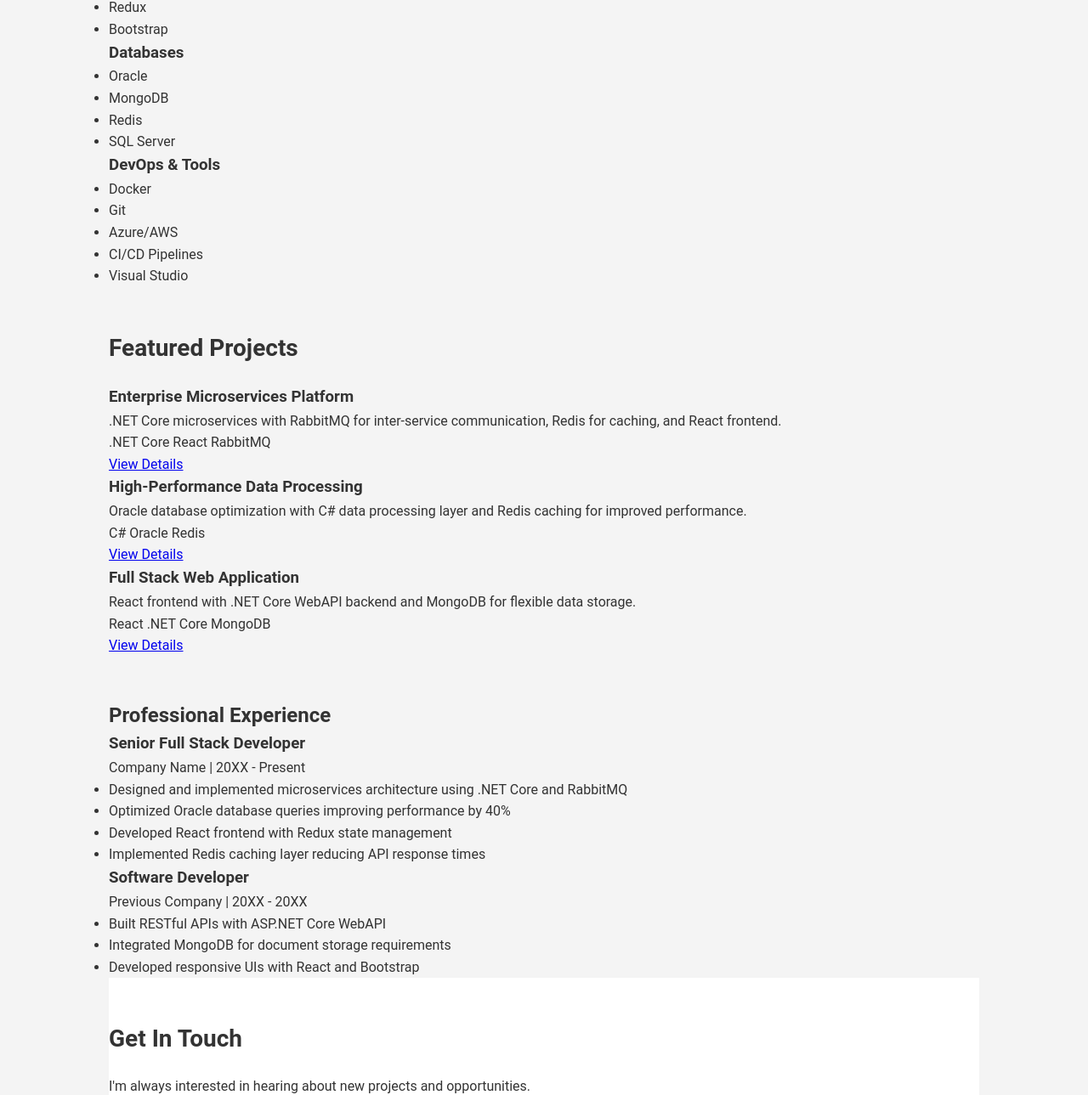
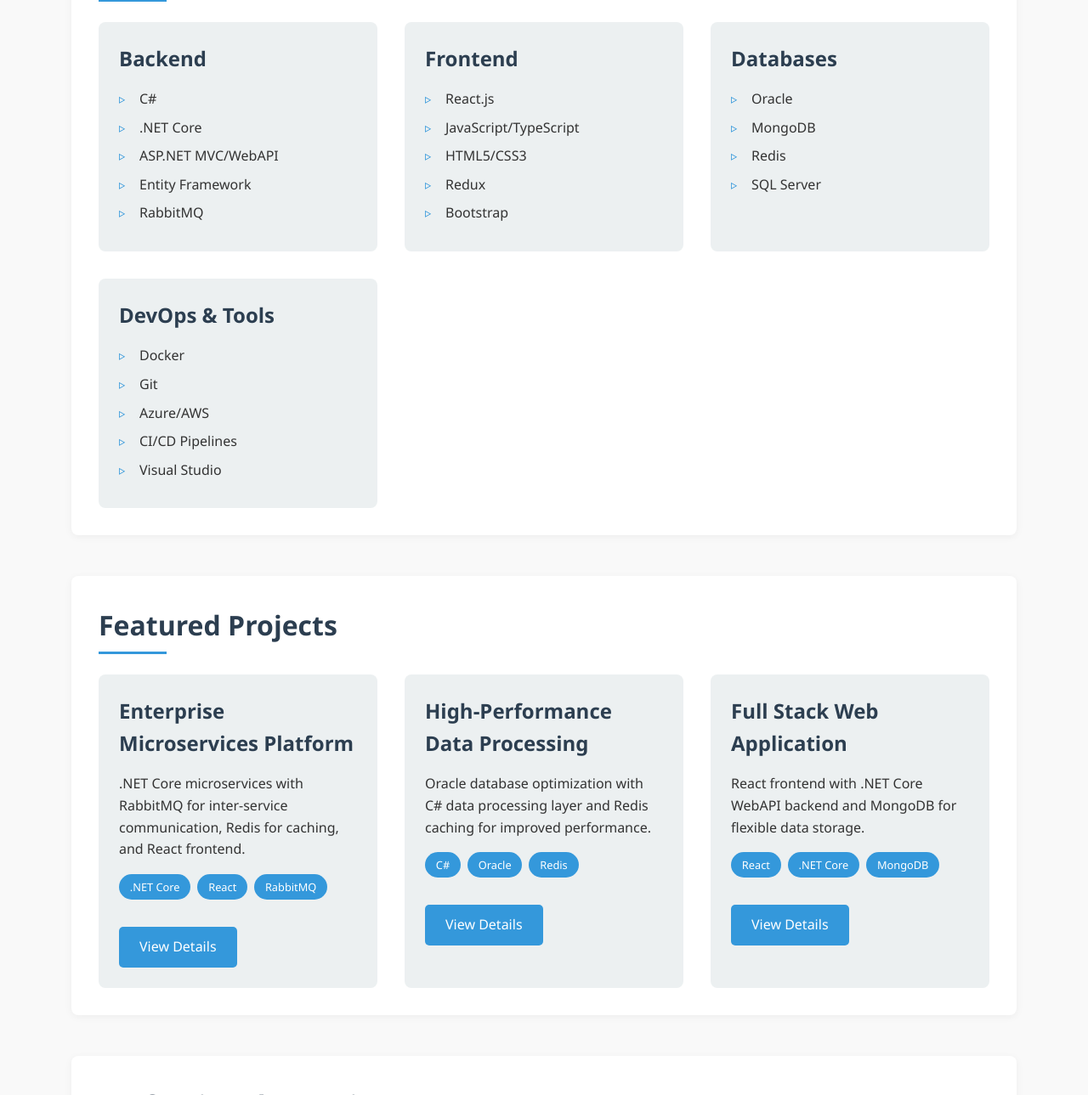
Before and after one commit to damondudek/damondudek.github.io, a plain HTML site: page index.html in a window 1280 px wide. Shown: the part 709-1998 px from the top of the page at 85% size. Drawn offline with Linux system fonts and the light colour scheme; a script that the page names is missing.

Commit message:
Update styles.css

```diff
--- a/styles.css
+++ b/styles.css
@@ -1,4 +1,13 @@
-/* General Styles */
+:root {
+    --primary-color: #2c3e50;
+    --secondary-color: #3498db;
+    --accent-color: #e74c3c;
+    --light-color: #ecf0f1;
+    --dark-color: #2c3e50;
+    --text-color: #333;
+    --text-light: #777;
+}
+
 * {
     margin: 0;
     padding: 0;
@@ -6,145 +15,213 @@
 }
 
 body {
-    font-family: 'Roboto', sans-serif;
+    font-family: 'Segoe UI', Tahoma, Geneva, Verdana, sans-serif;
     line-height: 1.6;
-    background-color: #f4f4f4;
-    color: #333;
+    color: var(--text-color);
+    background-color: #f9f9f9;
 }
 
 .container {
-    width: 80%;
+    width: 90%;
+    max-width: 1200px;
     margin: 0 auto;
+    padding: 0 20px;
 }
 
-/* Navbar */
-nav {
-    background-color: #333;
-    padding: 10px 0;
+header {
+    background-color: var(--primary-color);
+    color: white;
+    padding: 2rem 0;
+    text-align: center;
+    box-shadow: 0 2px 10px rgba(0, 0, 0, 0.1);
 }
 
-nav .logo {
-    font-size: 24px;
-    color: #fff;
-    text-decoration: none;
+.profile-img {
+    width: 150px;
+    height: 150px;
+    border-radius: 50%;
+    object-fit: cover;
+    border: 5px solid var(--secondary-color);
+    margin-bottom: 1rem;
+}
+
+h1 {
+    font-size: 2.5rem;
+    margin-bottom: 0.5rem;
+}
+
+h2 {
+    font-size: 2rem;
+    margin-bottom: 1.5rem;
+    color: var(--primary-color);
+    position: relative;
+    padding-bottom: 0.5rem;
+}
+
+h2::after {
+    content: '';
+    position: absolute;
+    bottom: 0;
+    left: 0;
+    width: 80px;
+    height: 3px;
+    background-color: var(--secondary-color);
+}
+
+h3 {
+    font-size: 1.5rem;
+    margin-bottom: 1rem;
+    color: var(--dark-color);
 }
 
 nav ul {
+    display: flex;
+    justify-content: center;
     list-style: none;
-    float: right;
+    margin-top: 1.5rem;
 }
 
-nav ul li {
-    display: inline;
-    margin-left: 20px;
+nav li {
+    margin: 0 1rem;
 }
 
-nav ul li a {
-    color: #fff;
+nav a {
+    color: white;
     text-decoration: none;
-    font-weight: 700;
+    font-weight: 500;
+    transition: color 0.3s;
 }
 
-/* Home Section */
-#home {
-    background-color: #fff;
-    text-align: center;
-    padding: 50px 0;
+nav a:hover {
+    color: var(--secondary-color);
 }
 
-#home h1 {
-    font-size: 36px;
-    margin-bottom: 10px;
+main {
+    padding: 3rem 0;
 }
 
-#home p {
-    font-size: 18px;
+section {
+    margin-bottom: 3rem;
+    padding: 2rem;
+    background-color: white;
+    border-radius: 8px;
+    box-shadow: 0 2px 10px rgba(0, 0, 0, 0.05);
 }
 
-/* About Me Section */
-#about {
-    padding: 50px 0;
-    background-color: #eaeaea;
+.skills-grid {
+    display: grid;
+    grid-template-columns: repeat(auto-fit, minmax(250px, 1fr));
+    gap: 2rem;
 }
 
-#about h2 {
-    font-size: 28px;
-    margin-bottom: 20px;
+.skill-category {
+    background-color: var(--light-color);
+    padding: 1.5rem;
+    border-radius: 8px;
 }
 
-/* Projects Section */
-#projects {
-    padding: 50px 0;
+.skill-category ul {
+    list-style: none;
 }
 
-#projects h2 {
-    font-size: 28px;
-    margin-bottom: 20px;
+.skill-category li {
+    margin-bottom: 0.5rem;
+    position: relative;
+    padding-left: 1.5rem;
 }
 
-.project {
-    margin-bottom: 20px;
+.skill-category li::before {
+    content: '▹';
+    position: absolute;
+    left: 0;
+    color: var(--secondary-color);
 }
 
-.project h3 {
-    font-size: 22px;
+.projects-grid {
+    display: grid;
+    grid-template-columns: repeat(auto-fit, minmax(300px, 1fr));
+    gap: 2rem;
 }
 
-.project a {
-    color: #0066cc;
-    text-decoration: none;
+.project-card {
+    background-color: var(--light-color);
+    padding: 1.5rem;
+    border-radius: 8px;
+    transition: transform 0.3s;
 }
 
-/* Technologies Section */
-#technologies {
-    padding: 50px 0;
-    background-color: #f9f9f9;
+.project-card:hover {
+    transform: translateY(-5px);
 }
 
-#technologies h2 {
-    font-size: 28px;
-    margin-bottom: 20px;
+.tech-used {
+    display: flex;
+    flex-wrap: wrap;
+    gap: 0.5rem;
+    margin: 1rem 0;
 }
 
-#technologies ul {
-    list-style: none;
+.tech-used span {
+    background-color: var(--secondary-color);
+    color: white;
+    padding: 0.3rem 0.8rem;
+    border-radius: 20px;
+    font-size: 0.8rem;
+}
+
+.btn {
+    display: inline-block;
+    background-color: var(--secondary-color);
+    color: white;
+    padding: 0.7rem 1.5rem;
+    border-radius: 5px;
+    text-decoration: none;
+    transition: background-color 0.3s;
+    margin-top: 1rem;
+}
+
+.btn:hover {
+    background-color: var(--primary-color);
+}
+
+.experience-item {
+    margin-bottom: 2rem;
+}
+
+.company {
+    color: var(--text-light);
+    margin-bottom: 1rem;
+    font-style: italic;
+}
+
+.experience-item ul {
+    margin-left: 1.5rem;
+}
+
+.experience-item li {
+    margin-bottom: 0.5rem;
+}
+
+.contact-links {
     display: flex;
+    gap: 1rem;
     flex-wrap: wrap;
 }
 
-#technologies ul li {
-    margin: 10px;
-    font-size: 18px;
+footer {
+    background-color: var(--primary-color);
+    color: white;
+    text-align: center;
+    padding: 1.5rem 0;
+    margin-top: 2rem;
 }
 
-/* Contact Section */
-#contact {
-    padding: 50px 0;
-    background-color: #fff;
+@media (max-width: 768px) {
+    nav ul {
+        flex-direction: column;
+    }
+
+    nav li {
+        margin: 0.5rem 0;
+    }
 }
-
-#contact h2 {
-    font-size: 28px;
-    margin-bottom: 20px;
-}
-
-#contact ul {
-    list-style: none;
-}
-
-#contact ul li {
-    font-size: 18px;
-    margin-bottom: 10px;
-}
-
-/* Footer */
-footer {
-    background-color: #333;
-    color: #fff;
-    padding: 10px 0;
-    text-align: center;
-}
-
-footer p {
-    font-size: 14px;
-}
```
